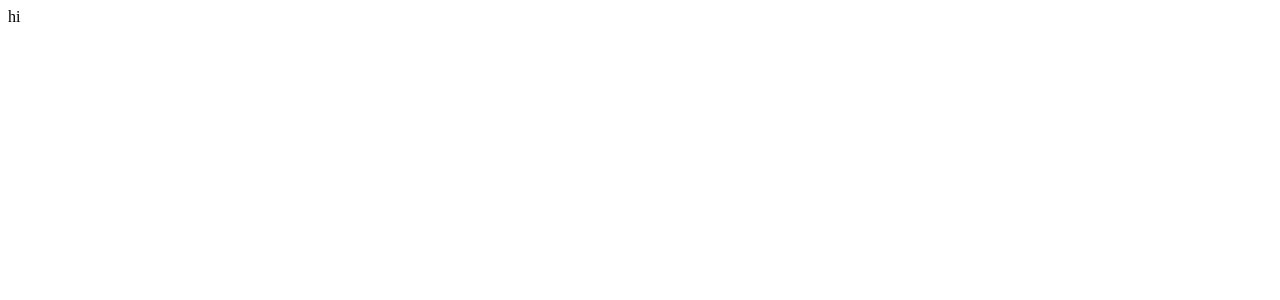
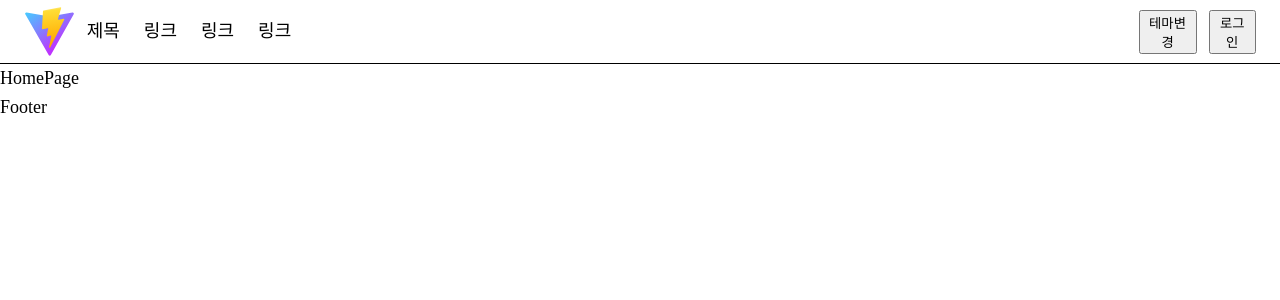
Before and after one commit to Team-Discipline/Sad_FrontEnd, a React (Vite) app: page / in a window 1280 px wide. Shown: the top 300 px of the page. Built offline with nearby package versions, Linux system fonts and the light colour scheme.

Commit message:
Add: AppLayout
Add: Header, NavBar
Feat: 다크모드

```diff
--- a/src/App.tsx
+++ b/src/App.tsx
@@ -1,5 +1,7 @@
+import Home from '@/pages';
+
 function App() {
-  return <>hi</>;
+  return <Home />;
 }
 
 export default App;
--- a/src/client.tsx
+++ b/src/client.tsx
@@ -1,9 +1,13 @@
 import React from 'react';
 import ReactDOM from 'react-dom/client';
+import { BrowserRouter } from 'react-router-dom';
+
 import App from './App';
 
 ReactDOM.createRoot(document.getElementById('root') as HTMLDivElement).render(
   <React.StrictMode>
-    <App />
+    <BrowserRouter>
+      <App />
+    </BrowserRouter>
   </React.StrictMode>,
 );
--- /dev/null
+++ b/src/components/AppLayout/index.tsx
@@ -0,0 +1,48 @@
+import React, { useState, useCallback } from 'react';
+import { ThemeProvider } from 'styled-components';
+import { Link } from 'react-router-dom';
+
+import GlobalStyle from '@/GlobalStyle';
+import { brightTheme, darkTheme } from './theme';
+import { Container, LogoTitle, NavBar, Header } from './styles';
+
+function AppLayout({ children }: { children: React.ReactNode }) {
+  const [darkMode, setDarkMode] = useState(false);
+
+  const onChangeDarkMode = useCallback(() => {
+    setDarkMode((prev) => !prev);
+  }, []);
+
+  return (
+    <ThemeProvider theme={darkMode ? darkTheme : brightTheme}>
+      <GlobalStyle />
+      <Container>
+        <Header>
+          <NavBar>
+            <div>
+              <Link to='/'>
+                <LogoTitle>
+                  <img src='/logo.svg' alt='' />
+                  <div>제목</div>
+                </LogoTitle>
+              </Link>
+              <Link to='/'>링크</Link>
+              <Link to='/'>링크</Link>
+              <Link to='/'>링크</Link>
+            </div>
+            <div>
+              <button onClick={onChangeDarkMode}>테마변경</button>
+              <button>로그인</button>
+            </div>
+          </NavBar>
+        </Header>
+        <main>
+          <div>{children}</div>
+        </main>
+        <footer>Footer</footer>
+      </Container>
+    </ThemeProvider>
+  );
+}
+
+export default AppLayout;
--- /dev/null
+++ b/src/components/AppLayout/styles.ts
@@ -0,0 +1,43 @@
+import styled from 'styled-components';
+
+export const Container = styled.div`
+  height: 300vh;
+`;
+
+export const Header = styled.header`
+  height: 64px;
+  position: sticky;
+  top: 0;
+  display: flex;
+  flex-direction: column;
+  justify-content: center;
+  padding: 0px 24px;
+  border-bottom: 1px solid black;
+`;
+
+export const NavBar = styled.nav`
+  display: flex;
+
+  & > div {
+    display: flex;
+    align-items: center;
+  }
+
+  & > div:first-child {
+    width: 100%;
+    gap: 24px;
+  }
+
+  & > div:last-child {
+    gap: 12px;
+  }
+`;
+
+export const LogoTitle = styled.div`
+  display: flex;
+  gap: 12px;
+  align-items: center;
+  & > img {
+    height: 50px;
+  }
+`;
--- /dev/null
+++ b/src/components/AppLayout/theme.ts
@@ -0,0 +1,14 @@
+interface Theme {
+  primary: string;
+  secondary: string;
+}
+
+export const brightTheme: Theme = {
+  primary: 'white',
+  secondary: 'black',
+};
+
+export const darkTheme: Theme = {
+  primary: 'black',
+  secondary: 'white',
+};
--- /dev/null
+++ b/src/pages/index.tsx
@@ -0,0 +1,11 @@
+import AppLayout from '@components/AppLayout';
+
+function Home() {
+  return (
+    <AppLayout>
+      <div>HomePage</div>
+    </AppLayout>
+  );
+}
+
+export default Home;
```
